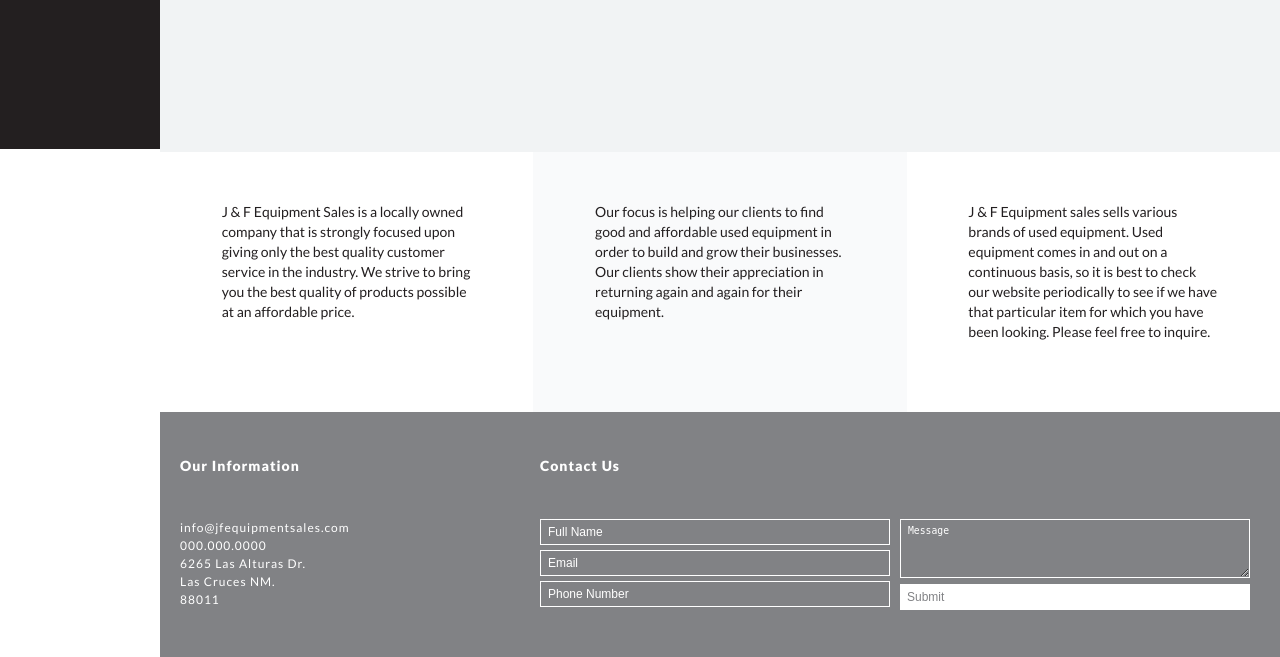
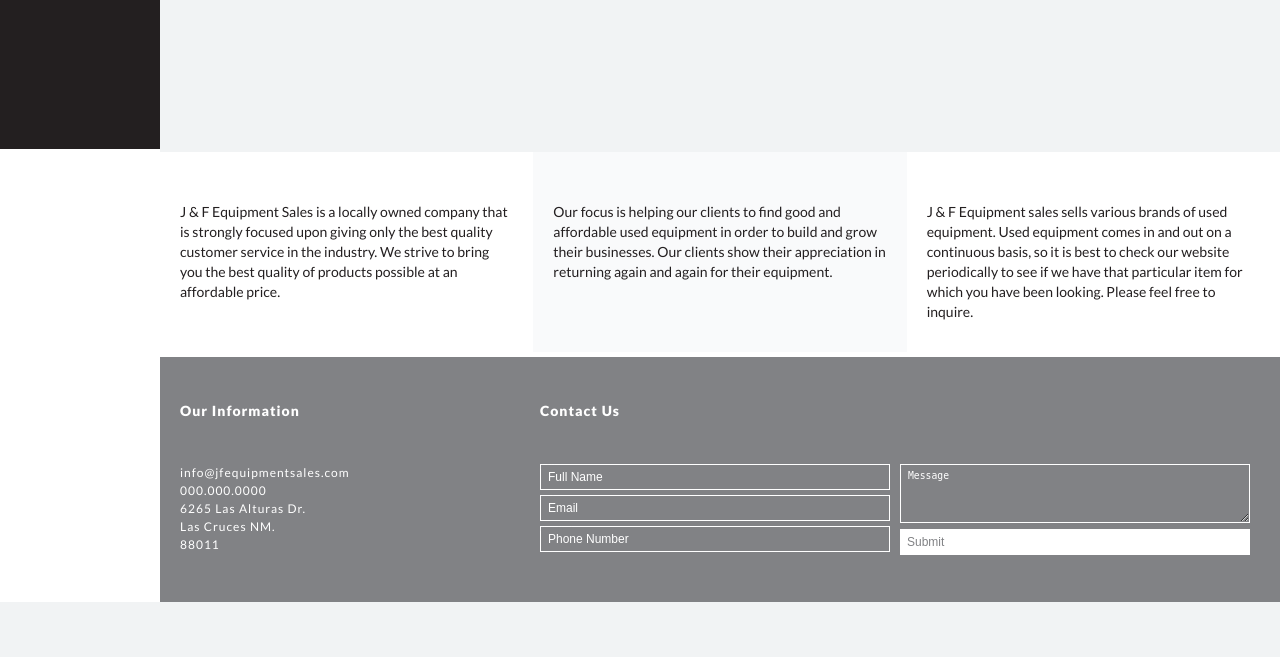
Before and after one commit to kellyannmcnamara01/jf-equipment, a PHP site: page / in a window 1280 px wide. Shown: the part 648-1305 px from the top of the page. After the commit the page ends 1250 px from the top, so only its background shows below. Run offline with PHP 8.4, Linux system fonts and the light colour scheme.

Commit message:
fix some of the col styling for widths

```diff
--- a/index.html
+++ b/index.html
@@ -36,6 +36,7 @@
             <div class="clear"></div>
         </div>
         <div id="three-callouts">
+            <div id="col-content">
                 <div class="col-3">
                     <p>J & F Equipment Sales is a locally owned company that is strongly focused upon giving only the best quality customer service in the industry. We strive to bring you the best quality of products possible at an affordable price.</p>
                 </div>
@@ -49,6 +50,7 @@
             </div>
         </div>
         <footer>
+            <div id="footer-content">
                 <div id="contact-info">
                     <h3>Our Information</h3>
                     <p><a href="mailto:">info@jfequipmentsales.com</a></p>
@@ -87,6 +89,7 @@
                     </form>
                 </div>
                 <div class="clear"></div>
+            </div>
         </footer>
     </main>
 </body>
--- a/main.css
+++ b/main.css
@@ -131,13 +131,13 @@ main {
     float: left;
     background: #fff;
     padding: 50px 20px 35px;
-    min-height: 260px;
+    min-height: 200px;
 }
 .col-3:nth-child(2) {
     background: #f9fafb;
 }
 .col-3 p {
-    max-width: 250px;
+    max-width: 360px;
     color: #231f20;
     font-size: 1.4em;
     font-weight: 400;
@@ -167,6 +167,7 @@ footer p a:hover, footer p a:active, footer p a:focus {
     outline: none;
     color: #a41e22;
 }
+
 #contact-info, #contact-form {
     float: left;
 }
```
Lines whose indentation alone changed are shown as unchanged.
